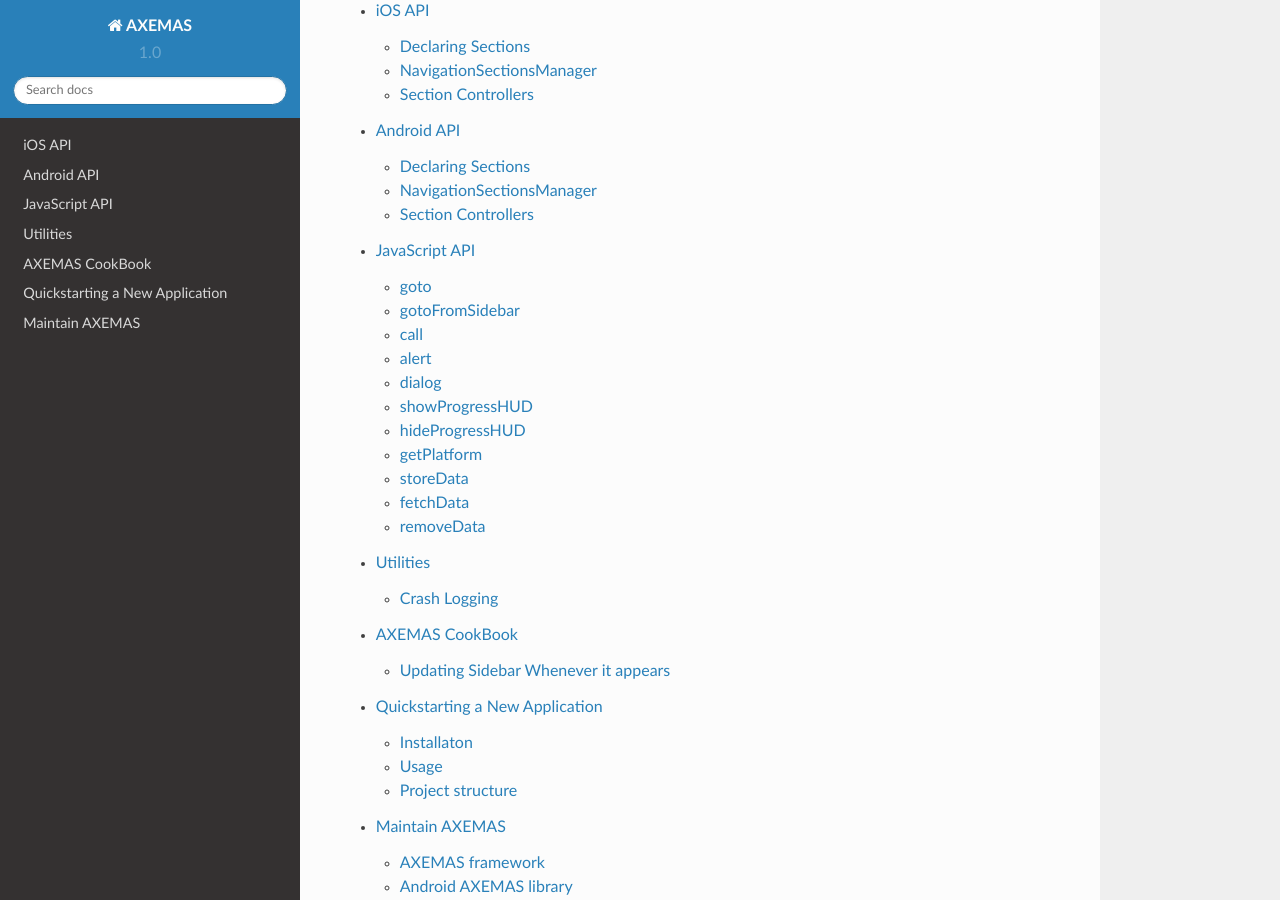
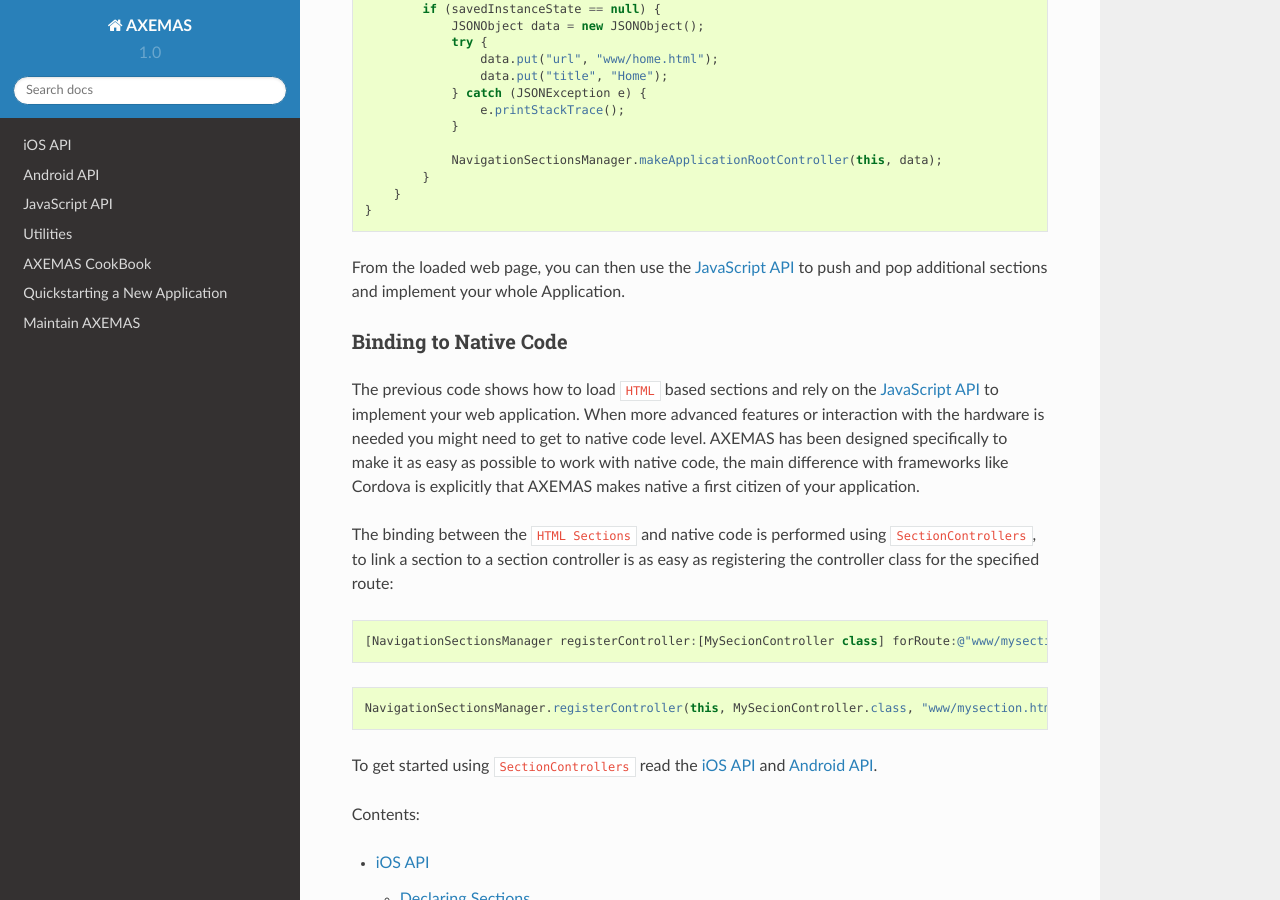
Before and after one commit to gmacario/doc, a Sphinx documentation site: the page built from source/index.rst, in a window 1280 px wide and 900 px high, scrolled down 1422 px. Built offline with Sphinx 7.4.7 and the Read the Docs theme 2.0.0, drawn with Linux system fonts in a browser that asks for light colours; some of the changed text lies outside the part shown.

Commit message:
Better introduction to AXEMAS

```diff
--- a/source/android_api.rst
+++ b/source/android_api.rst
@@ -1,3 +1,5 @@
+.. _android_api:
+
 ===========
 Android API
 ===========
--- a/source/index.rst
+++ b/source/index.rst
@@ -21,10 +18,25 @@
 Whenever native code requires to be attached to a section, it is possible to attach
 a ``SectionController`` to a ``Section`` itself.
 
-To create a new AXEMAS project try :ref:`quickstart`
+Getting Started
+---------------
 
-Example
--------
+To Install AXEMAS you need ``Python 2.7`` with the ``pip`` package manager installed
+as AXEMAS uses Python to generate project skeletons. To install ``pip`` follow the
+`Pip Install Guidelines <https://pip.pypa.io/en/latest/installing.html>`_.
+Then you can install AXEMAS toolkit using::
+
+    $ pip install axemas
+
+To create a new AXEMAS project you can then use the ``axemas-setup`` command,
+it will automatically create a new AXEMAS project::
+
+    $ gearbox axemas-setup -n ProjectName -p com.company.example
+
+See :ref:`quickstart`:: for additional details on the ``gearbox`` command.
+
+Basic Project Introduction
+~~~~~~~~~~~~~~~~~~~~~~~~~~
 
 The most simple AXEMAS application will start by creating a root ``Section``.
 The following is as much as you need to load a section from the ``www/home.html`` file.
@@ -70,6 +82,34 @@
         }
     }
 
+From the loaded web page, you can then use the :ref:`js_api` to push and pop additional
+sections and implement your whole Application.
+
+Binding to Native Code
+~~~~~~~~~~~~~~~~~~~~~~
+
+The previous code shows how to load ``HTML`` based sections and rely on the :ref:`js_api`
+to implement your web application. When more advanced features or interaction with the
+hardware is needed you might need to get to native code level. AXEMAS has been designed
+specifically to make it as easy as possible to work with native code, the main difference
+with frameworks like Cordova is explicitly that AXEMAS makes native a first citizen of
+your application.
+
+The binding between the ``HTML Sections`` and native code is performed using
+``SectionControllers``, to link a section to a section controller is as easy as
+registering the controller class for the specified route:
+
+.. code-block:: objc
+
+    [NavigationSectionsManager registerController:[MySecionController class] forRoute:@"www/mysection.html"];
+
+.. code-block:: java
+
+    NavigationSectionsManager.registerController(this, MySecionController.class, "www/mysection.html");
+
+To get started using ``SectionControllers`` read the :ref:`ios_api` and :ref:`android_api`.
+
+
 Contents:
 
 .. toctree::
--- a/source/ios_api.rst
+++ b/source/ios_api.rst
@@ -1,3 +1,5 @@
+.. _ios_api:
+
 =======
 iOS API
 =======
--- a/source/js_api.rst
+++ b/source/js_api.rst
@@ -1,3 +1,5 @@
+.. _js_api:
+
 JavaScript API
 ==============
 
```
Also changed, not shown: other parts of source/index.rst (+0 -3 lines).
